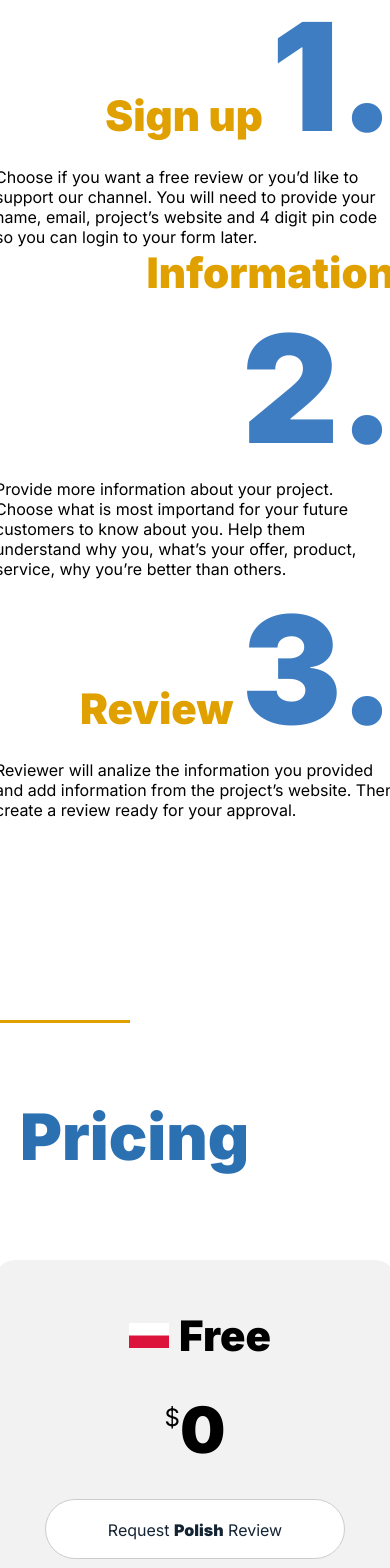
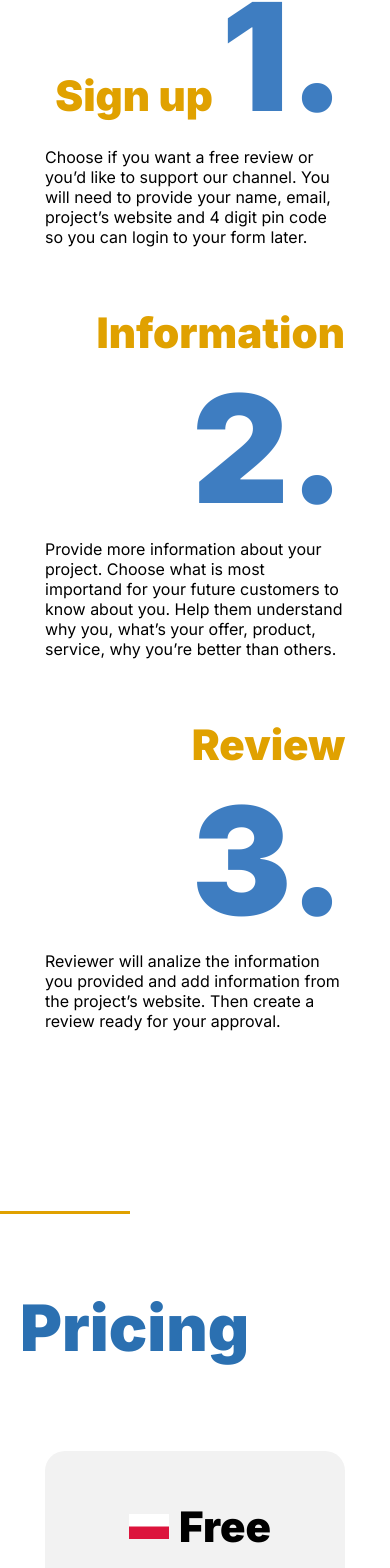
Before and after one commit to SimpleMB/CryptoRangerNext, a Next.js app: page / in a window 390 px wide. Shown: the part 4363-5931 px from the top of the page. Built offline with nearby package versions, Linux system fonts and the light colour scheme.

Commit message:
Fixed styles for Iphone SE

```diff
--- a/components/HowItWorks/HowItWorks.module.scss
+++ b/components/HowItWorks/HowItWorks.module.scss
@@ -16,14 +16,15 @@
   display: flex;
   flex-direction: column;
   align-items: center;
-  padding: 50px 0;
 
   li {
-    width: 400px;
+    width: 300px;
+    padding: 30px 0;
   }
 
   @media screen and (min-width: 700px) {
     li {
+      width: 400px;
       margin-left: -35%;
       text-align: center;
     }
--- a/components/Pricing/PricingCard/PricingCard.module.scss
+++ b/components/Pricing/PricingCard/PricingCard.module.scss
@@ -2,10 +2,10 @@
   display: flex;
   flex-direction: column;
   align-items: center;
-  width: 400px;
+  width: 300px;
   height: 600px;
   margin: 10px;
-  padding: 50px 50px;
+  padding: 50px 20px;
   border-radius: 20px;
   position: relative;
   transition: 0.3s;
@@ -13,6 +13,11 @@
 
   &:hover {
     box-shadow: 0 0 20px rgb(50, 92, 131);
+  }
+
+  @media screen and (min-width: 450px) {
+    padding: 50px;
+    width: 400px;
   }
 }
 
@@ -56,7 +61,7 @@
 
 .requestReviewBtn {
   display: block;
-  width: 300px;
+  width: 100%;
   height: 60px;
   text-align: center;
   line-height: 60px;
@@ -69,6 +74,10 @@
   }
   span {
     font-weight: 900;
+  }
+
+  @media screen and (min-width: 450px) {
+    width: 300px;
   }
 }
 
@@ -96,6 +105,7 @@
 
 .cardDisclaimer {
   position: absolute;
+  width: 90%;
   bottom: 20px;
   font-size: 10px;
 }
```
